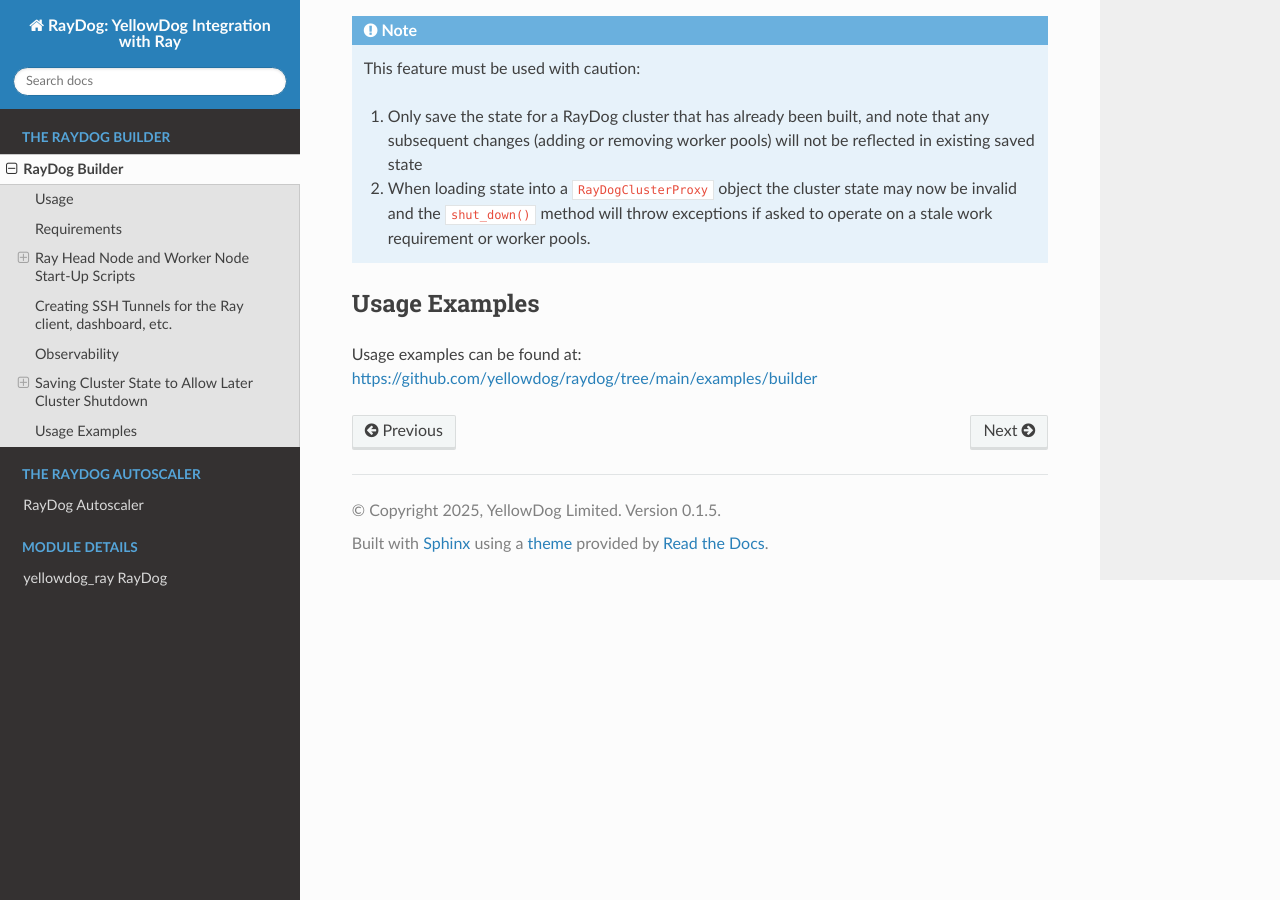
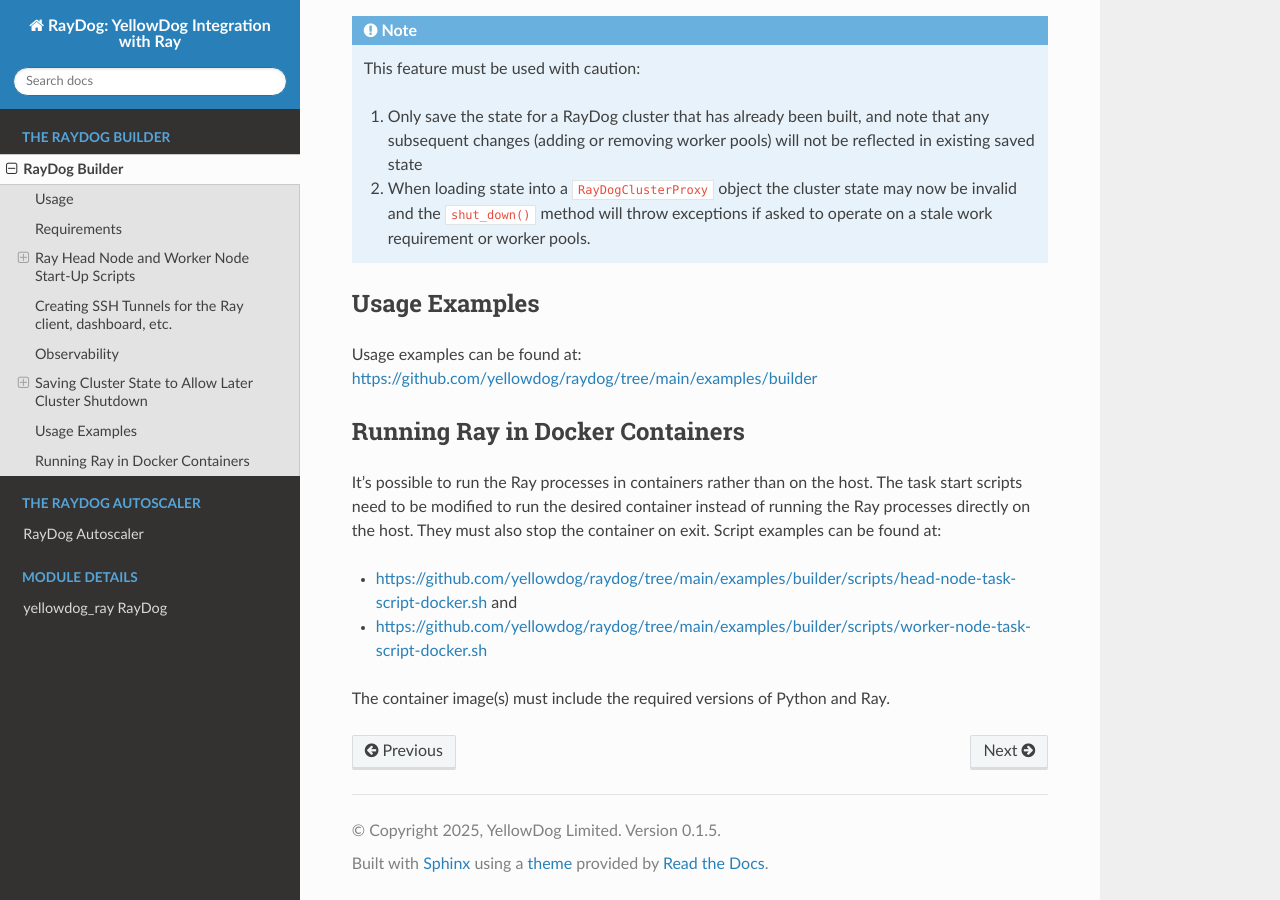
Before and after one commit to yellowdog/raydog, a Sphinx documentation site: the page built from docs/builder.rst, in a window 1280 px wide and 900 px high, scrolled down 3680 px. Built offline with Sphinx 7.4.7 and the Read the Docs theme 3.1.0, drawn with Linux system fonts in a browser that asks for light colours.

Commit message:
Add details for running Ray in containers

```diff
--- a/docs/builder.rst
+++ b/docs/builder.rst
@@ -124,3 +124,13 @@
 --------------
 
 Usage examples can be found at: https://github.com/yellowdog/raydog/tree/main/examples/builder
+
+Running Ray in Docker Containers
+--------------------------------
+
+It's possible to run the Ray processes in containers rather than on the host. The task start scripts need to be modified to run the desired container instead of running the Ray processes directly on the host. They must also stop the container on exit. Script examples can be found at:
+
+- https://github.com/yellowdog/raydog/tree/main/examples/builder/scripts/head-node-task-script-docker.sh and
+- https://github.com/yellowdog/raydog/tree/main/examples/builder/scripts/worker-node-task-script-docker.sh
+
+The container image(s) must include the required versions of Python and Ray.
```
Also changed, not shown: docs/autoscaler.rst (+7 -0 lines), 3 other files.
